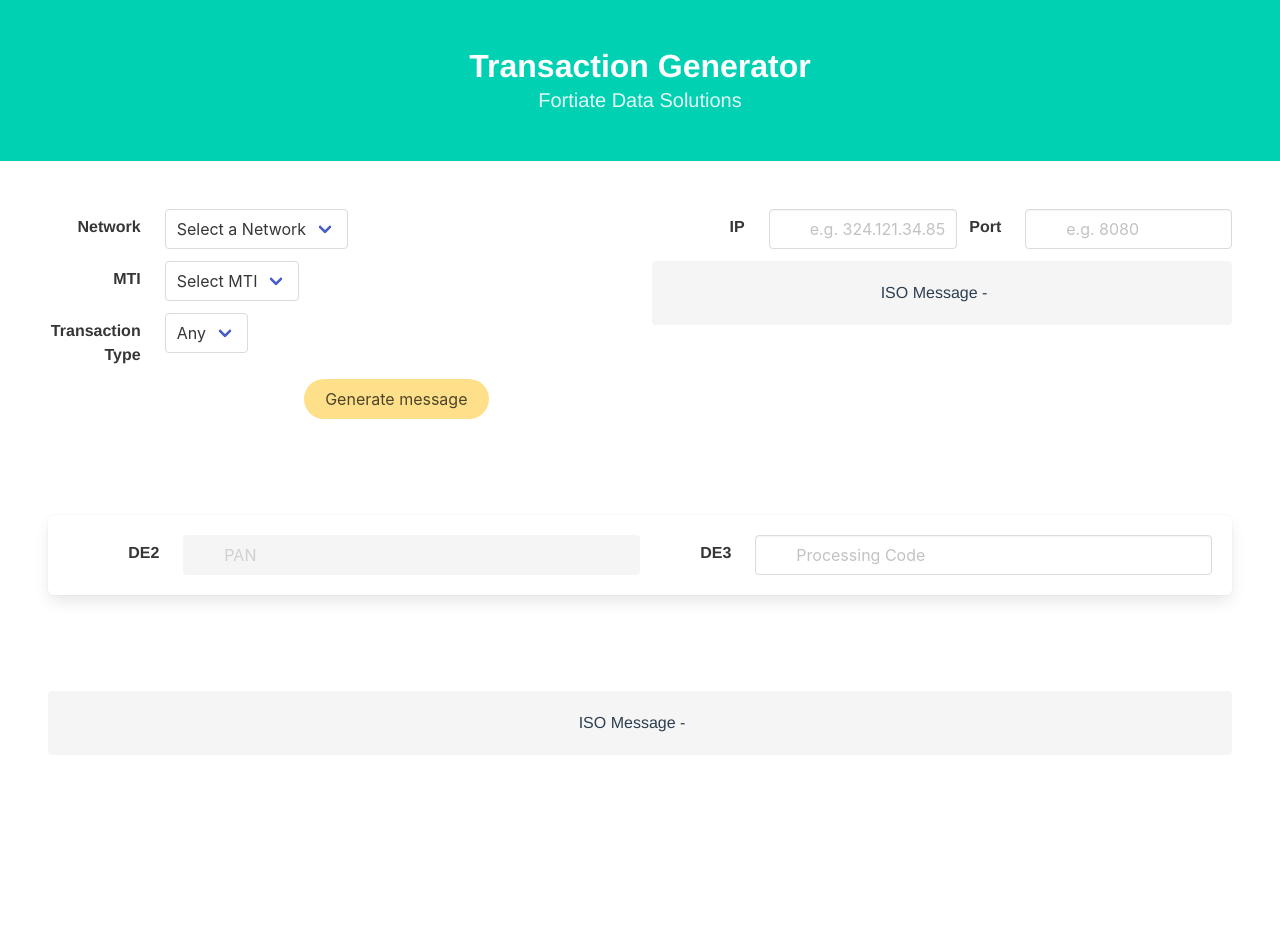
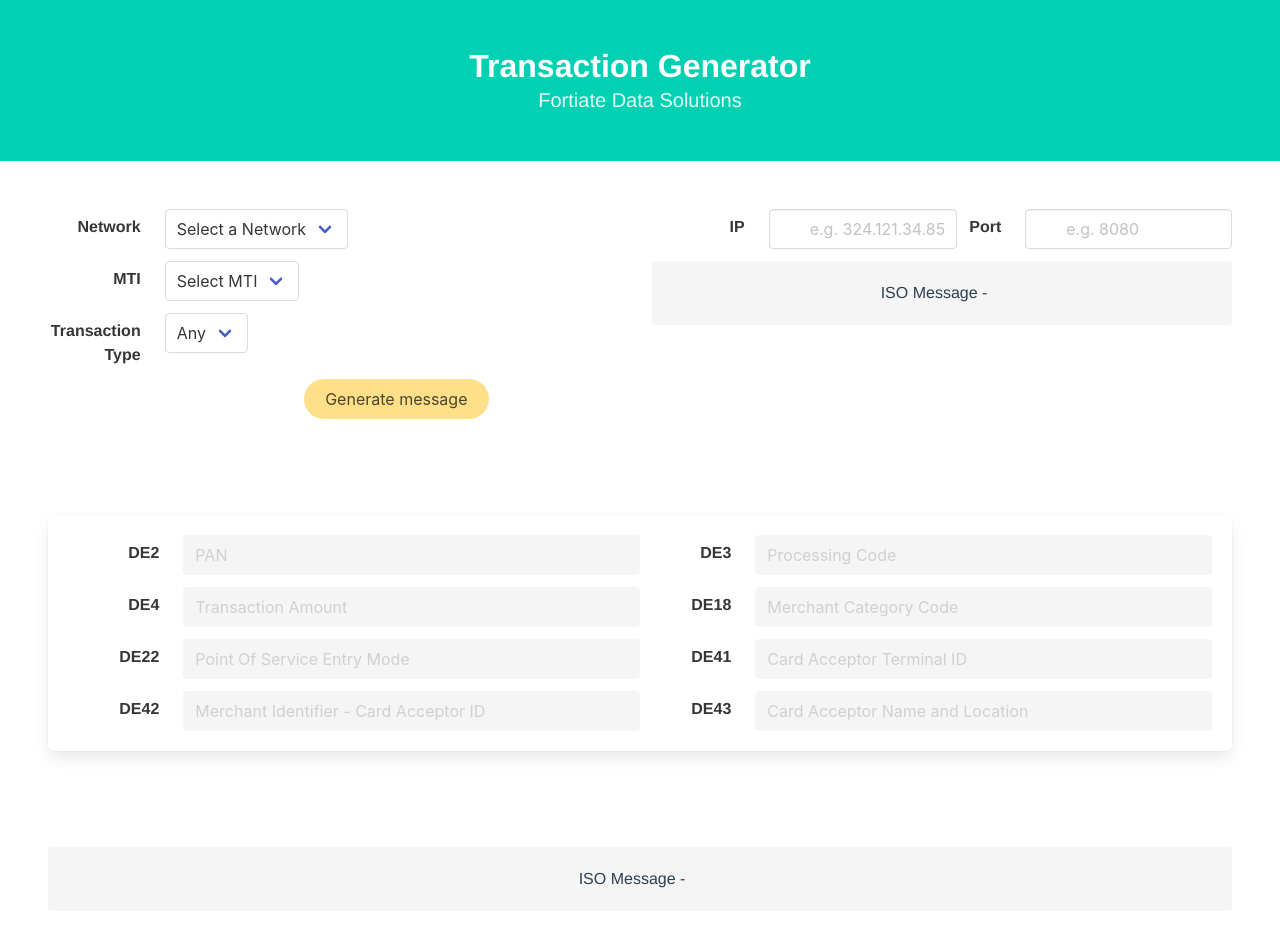
Before and after one commit to AmodD/simulator-ui, a Vue app: page /#/ in a window 1280 px wide. Before the commit this address led to /#/. Shown: the top 926 px of the page. Before the commit the page ends 803 px from the top, so only its background shows below. Built offline with nearby package versions, Linux system fonts and the light colour scheme.

Commit message:
added more DE values with description

```diff
--- a/src/views/Generator.vue
+++ b/src/views/Generator.vue
@@ -143,27 +143,101 @@
 	     <div class="field is-horizontal">
 		  <div class="field-label is-normal">
 		    <label class="label">DE2</label>
+		    <span class="content is-small">{{de2.shortName}}</span>
 		  </div>
 		  <div class="field-body">
 		    <div class="field">
-		      <p class="control is-expanded has-icons-left">
-		        <input class="input" type="text" placeholder="PAN" v-model="de2" disabled>
-		        <span class="icon is-small is-left">
-		          <i class="fas fa-user"></i>
-		        </span>
+		      <p class="control is-expanded">
+		        <input class="input" type="text" placeholder="PAN" v-model="de2.value" disabled>
 		      </p>
 		    </div>
 		  </div>
 		  <div class="field-label is-normal">
 		    <label class="label">DE3</label>
+		    <span class="content is-small">{{de3.shortName}}</span>
 		  </div>
 		  <div class="field-body">
 		    <div class="field">
-		      <p class="control is-expanded has-icons-left">
-		        <input class="input" type="text" placeholder="Processing Code" v-model="de3">
-		        <span class="icon is-small is-left">
-		          <i class="fas fa-user"></i>
-		        </span>
+		      <p class="control is-expanded">
+		        <input class="input" type="text" placeholder="Processing Code" v-model="de3.value" disabled>
+		        <span class="content is-small">{{de3.description}}</span>
+		      </p>
+		    </div>
+		  </div>
+	     </div>
+	     <div class="field is-horizontal">
+		  <div class="field-label is-normal">
+		    <label class="label">DE4</label>
+		    <span class="content is-small">{{de4.shortName}}</span>
+		  </div>
+		  <div class="field-body">
+		    <div class="field">
+		      <p class="control is-expanded">
+		        <input class="input" type="text" placeholder="Transaction Amount" v-model="de4.value" disabled>
+		      </p>
+		    </div>
+		  </div>
+		  <div class="field-label is-normal">
+		    <label class="label">DE18</label>
+		    <span class="content is-small">{{de18.shortName}}</span>
+		  </div>
+		  <div class="field-body">
+		    <div class="field">
+		      <p class="control is-expanded">
+		        <input class="input" type="text" placeholder="Merchant Category Code" v-model="de18.value" disabled>
+		        <span class="content is-small">{{de18.description}}</span>
+		      </p>
+		    </div>
+		  </div>
+	     </div>
+	     <div class="field is-horizontal">
+		  <div class="field-label is-normal">
+		    <label class="label">DE22</label>
+		    <span class="content is-small">{{de22.shortName}}</span>
+		  </div>
+		  <div class="field-body">
+		    <div class="field">
+		      <p class="control is-expanded">
+		        <input class="input" type="text" placeholder="Point Of Service Entry Mode" v-model="de22.value" disabled>
+		        <span class="content is-small">{{de22.description}}</span>
+		      </p>
+		    </div>
+		  </div>
+		  <div class="field-label is-normal">
+		    <label class="label">DE41</label>
+		    <span class="content is-small">{{de41.shortName}}</span>
+		  </div>
+		  <div class="field-body">
+		    <div class="field">
+		      <p class="control is-expanded">
+		        <input class="input" type="text" placeholder="Card Acceptor Terminal ID" v-model="de41.value" disabled>
+		        <span class="content is-small">{{de41.description}}</span>
+		      </p>
+		    </div>
+		  </div>
+	     </div>
+	     <div class="field is-horizontal">
+		  <div class="field-label is-normal">
+		    <label class="label">DE42</label>
+		    <span class="content is-small">{{de42.shortName}}</span>
+		  </div>
+		  <div class="field-body">
+		    <div class="field">
+		      <p class="control is-expanded">
+		        <input class="input" type="text" placeholder="Merchant Identifier - Card Acceptor ID" v-model="de42.value" disabled>
+		        <span class="content is-small">{{de42.description}}</span>
+		      </p>
+		    </div>
+		  </div>
+		  <div class="field-label is-normal">
+		    <label class="label">DE43</label>
+		    <span class="content is-small">{{de43.shortName}}</span>
+		  </div>
+		  <div class="field-body">
+		    <div class="field">
+		      <p class="control is-expanded">
+		        <input class="input" type="text" placeholder="Card Acceptor Name and Location" v-model="de43.value" disabled>
+		        <span class="content is-small">{{de43.description}}</span>
 		      </p>
 		    </div>
 		  </div>
@@ -193,7 +267,13 @@ export default {
 		"txntype" : "",
 		"isomessages":"",
 		"de2" : "",
-		"de3" : ""
+		"de3" : "",
+		"de4" : "",
+		"de18" : "",
+		"de22" : "",
+		"de41" : "",
+		"de42" : "",
+		"de43" : ""
 	}
   },
   computed: {
@@ -212,9 +292,19 @@ methods : {
 		axios.get(process.env.VUE_APP_DATA_GENERATOR_URL + '/' + this.mti  + '/' + this.network + '/' + 'purchase')
 		     .then(function (response) {
 			// handle success
-		      console.log(response.data.deHMJson);
-		    self.de2 = response.data.deHMJson.de2;
-		    self.de3 = response.data.deHMJson.de3;
+		      console.log(response.data.dataElements);
+		      self.de2 = response.data.dataElements.filter(function(item) { return item.id === 2; })[0];
+		      self.de3 = response.data.dataElements.filter(function(item) { return item.id === 3; })[0];
+		      self.de4 = response.data.dataElements.filter(function(item) { return item.id === 4; })[0];
+		      self.de18 = response.data.dataElements.filter(function(item) { return item.id === 18; })[0];
+		      self.de22 = response.data.dataElements.filter(function(item) { return item.id === 22; })[0];
+		      self.de41 = response.data.dataElements.filter(function(item) { return item.id === 41; })[0];
+		      self.de42 = response.data.dataElements.filter(function(item) { return item.id === 42; })[0];
+		      self.de43 = response.data.dataElements.filter(function(item) { return item.id === 43; })[0];
+		    //self.de2 = de2.value;
+		    //self.de3 = de3.value;
+		    //self.de4 = de4.value;
+		    //self.de18 = response.data.deHMJson.de18;
 		  })
 		  .catch(function (error) {
 		    // handle error
```
